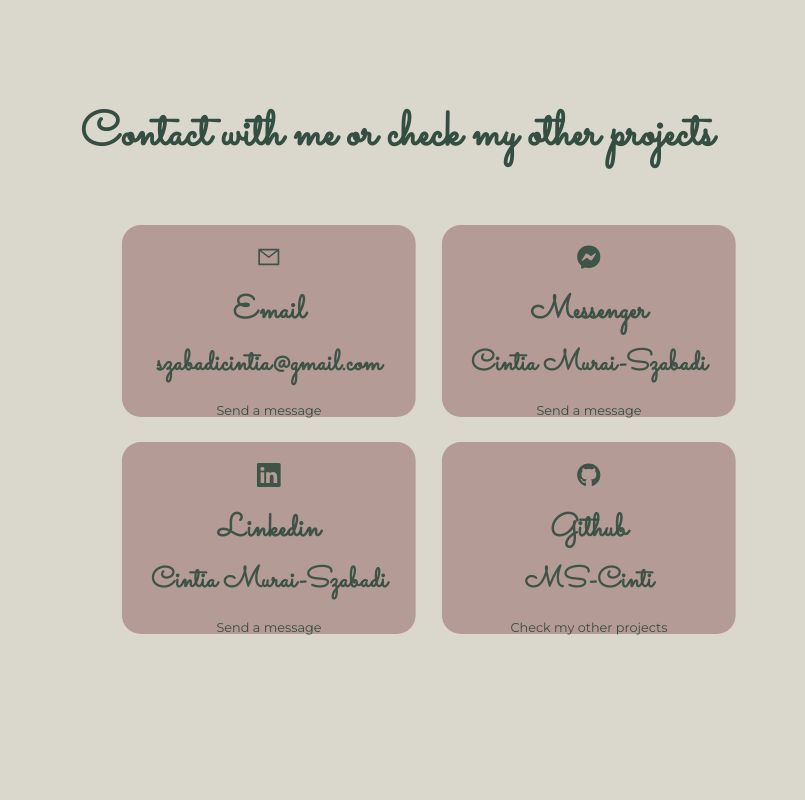
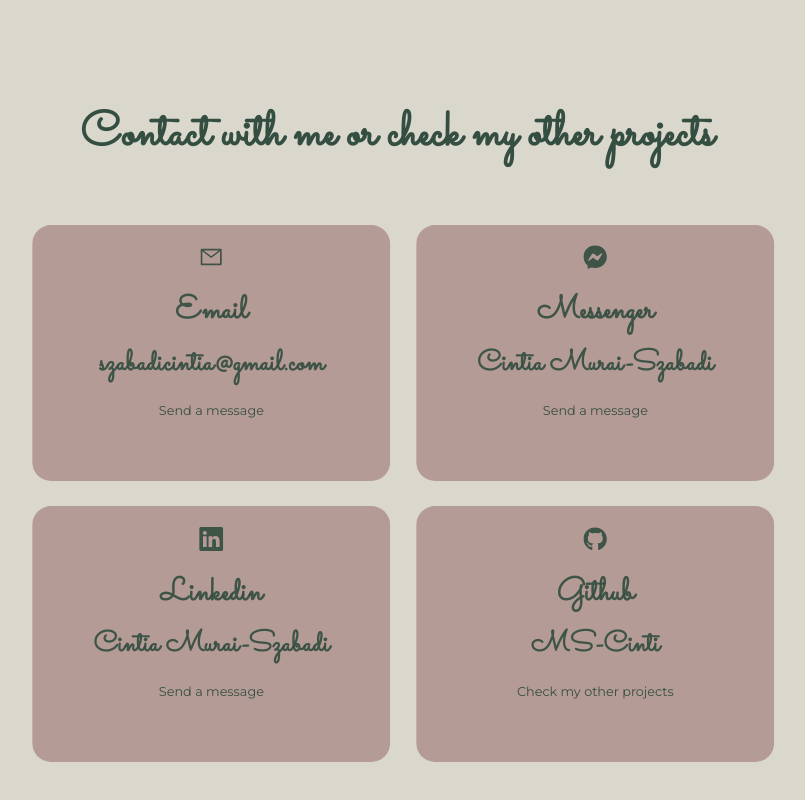
Before and after one commit to MS-Cinti/pet-project, a React (Create React App) app: page / in a window 1280 px wide. Shown: the part 1961-2761 px from the top of the page, without its empty margins (243-1048 px from the left). Built offline with nearby package versions, Linux system fonts and the light colour scheme; a web font is replaced by a local one.

Commit message:
added new media q

```diff
--- a/src/components/contact/contact.css
+++ b/src/components/contact/contact.css
@@ -58,8 +58,9 @@
 
 @media screen and (max-width: 1440px) {
     .contact-item{
-        height: 15vw;
-        width: 23vw;
+        height: 20vw;
+        width: 28vw;
+        transform: translate(-25%, 0%);
     }
 }
 
@@ -79,9 +80,9 @@
 @media screen and (max-width: 768px) {
 
     .contact-item{
-        height: 30vw;
-        width: 40vw;
-        transform: translate(-37%, 0%);
+        height: 35vw;
+        width: 42vw;
+        transform: translate(-38%, 0%);
     }
 }
 
```
